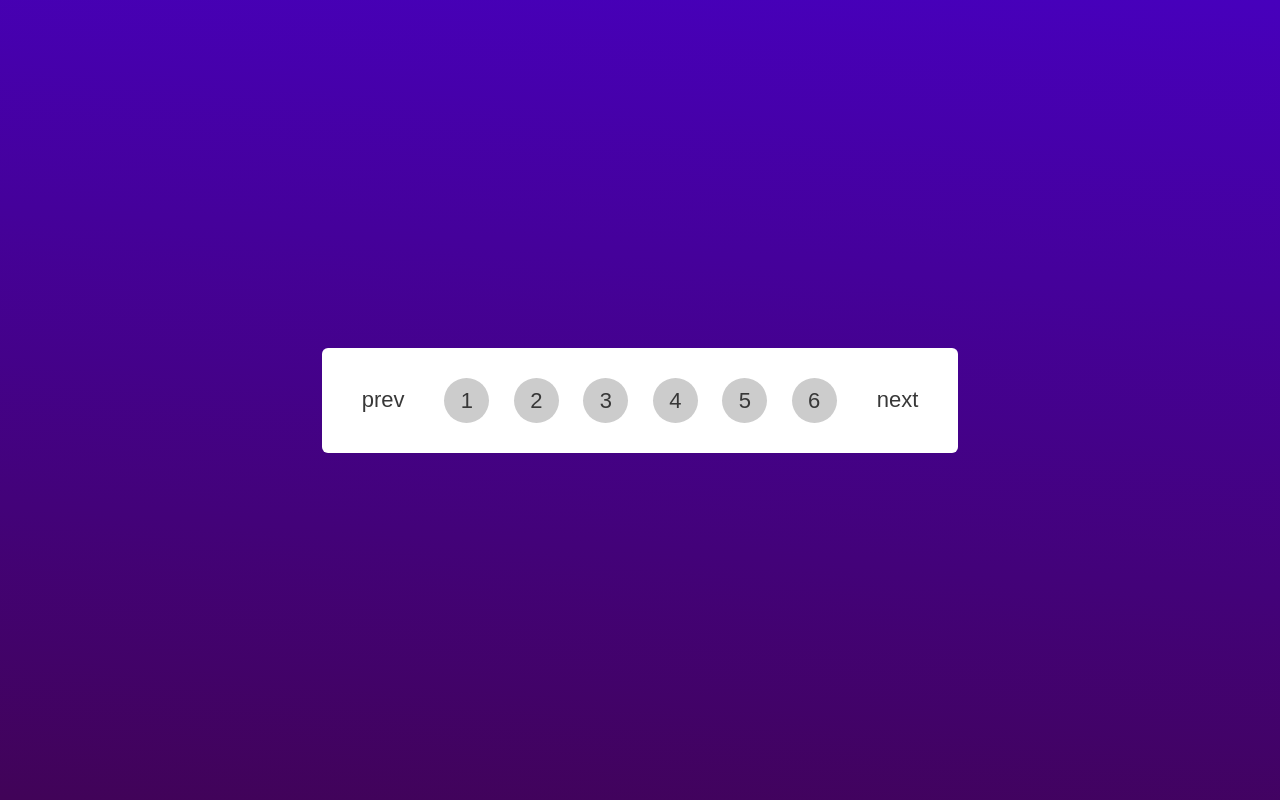
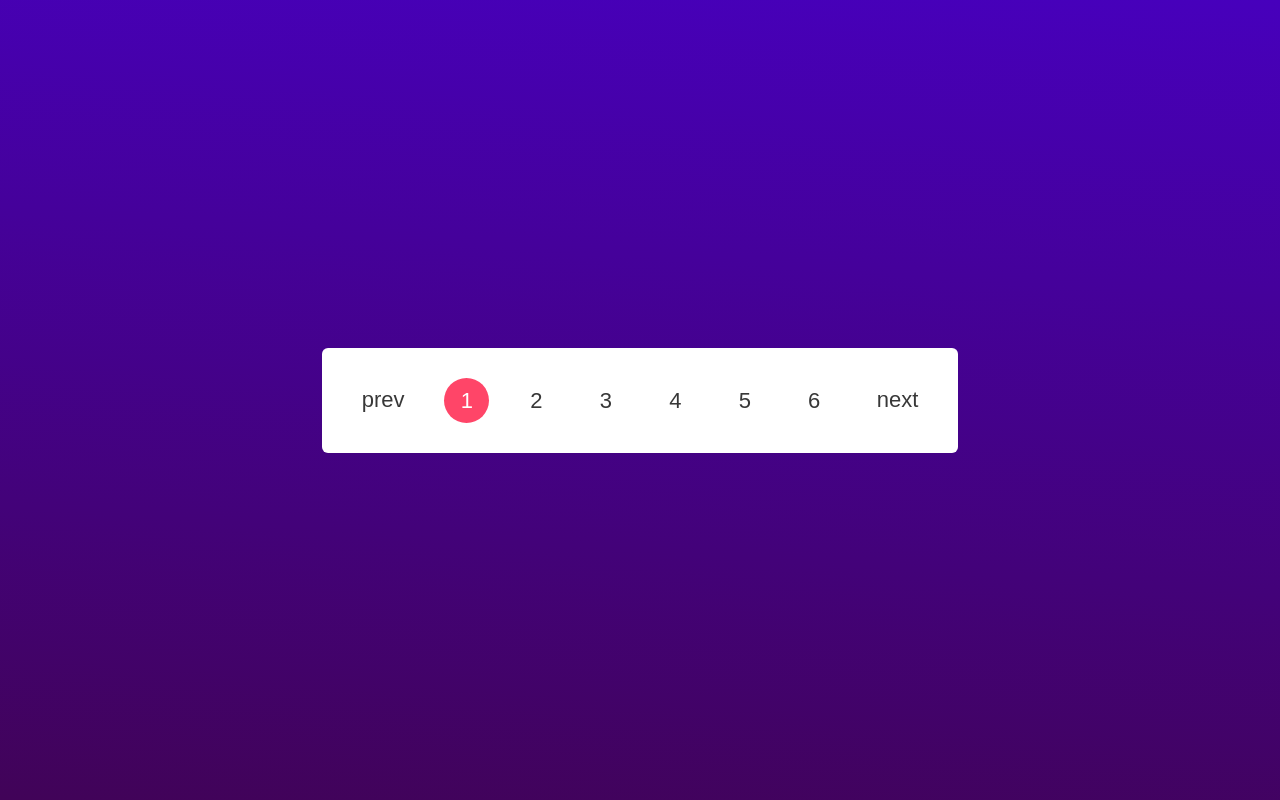
Before and after one commit to mohammedterfa/pagination-design, a plain HTML site: page index.html in a window 1280 px wide. Drawn offline with Linux system fonts and the light colour scheme.

Commit message:
styles added

```diff
--- a/index.html
+++ b/index.html
@@ -13,7 +13,7 @@
         <div class="pagination">
             <button class="btn1">prev</button>
                 <ul>
-                    <li class="link" value="1">1</li>
+                    <li class="link active" value="1">1</li>
                     <li class="link" value="2">2</li>
                     <li class="link" value="3">3</li>
                     <li class="link" value="4">4</li>
--- a/style.css
+++ b/style.css
@@ -32,7 +32,6 @@ ul{
 ul li{
     display: inline-block;
     margin: 0 10px;
-    background: #ccc;
     width: 45px;
     height: 45px;
     border-radius: 50%;
@@ -41,6 +40,13 @@ ul li{
     font-weight: 500;
     line-height: 45px;
     cursor: pointer;
+}
+
+ul li.active{
+    color: #fff;
+    background-image:linear-gradient(#ff4568, #ff4568) ;
+    background-repeat: no-repeat;
+
 }
 
 .btn1, .btn2{
```
